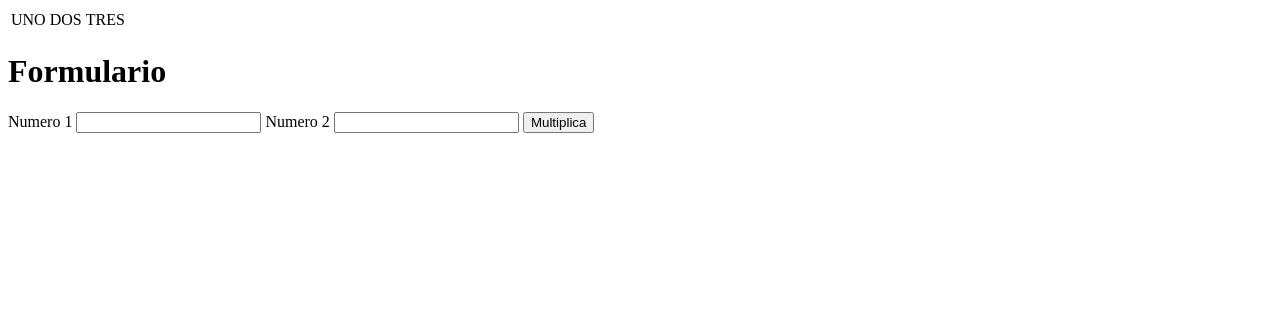
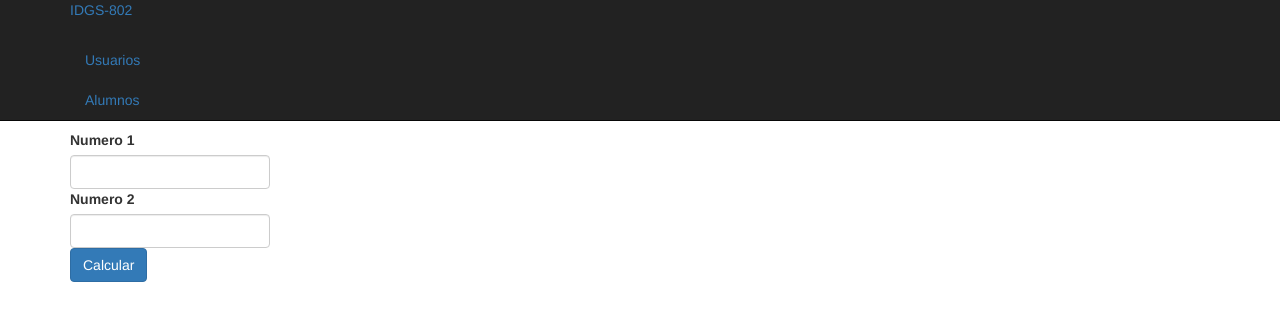
Before and after one commit to IDGS-802-21002103/IntroFlaskIDGS802, a Flask app: page /formulario1 in a window 1280 px wide. Shown: the top 321 px of the page. Run offline with Flask 3, Linux system fonts and the light colour scheme; some libraries are stand-ins or nearby versions.

Commit message:
FDGL 25/01/2024 Formularios con Clases

```diff
--- a/main.py
+++ b/main.py
@@ -81,6 +81,7 @@
         numero_2 = request.form.get("numero2")
         resultado = int(numero_1) * int(numero_2)
         return f"<h1>El resultado es: {resultado}</h1>"
+    return "Error"
 
 if __name__ == '__main__':
     app.run(debug=True)
--- a/templates/formulario_1.html
+++ b/templates/formulario_1.html
@@ -1,12 +1,28 @@
-{% extends "layout.html"%}
+{% extends "layout_2.html"%}
+{% block content %}
+<div class="d-flex flex-column justify-content-center align-items-center align-content-center">
 
-{% block content %}
-<h1>Formulario</h1>
-<form class="form" action="/resultado" method="POST">
-  <label class="label">Numero 1</label>
-  <input class="input" type="text" name="numero1">
-  <label>Numero 2</label>
-  <input type="text" name="numero2">
-  <input type="submit" value="Multiplica">
-</form>
+  <div class="">
+    <h1>Formulario</h1>
+  </div>
+  <div class="card p-4" style="width: 20rem;">
+    <form class="form" action="/resultado" method="POST">
+      <div class="mb-3">
+        <label class="form-label" for="inputNumero1">Numero 1</label>
+        <input class="form-control" type="text" name="numero1" id="inputNumer o1">
+      </div>
+      <div class="mb-3">
+        <label class="form-label" for="inputNumero2">Numero 2</label>
+        <input class="form-control" type="text" name="numero2" id="inputNumero2">
+      </div>
+      <div class="mb-3">
+        <button type="submit" class="btn btn-primary">Calcular</button>
+      </div>
+
+    </form>
+  </div>
+
+</div>
+
+
 {% endblock %}
--- a/templates/index.html
+++ b/templates/index.html
@@ -1,4 +1,4 @@
-{% extends "layout.html"%}
+{% extends "layout_2.html"%}
 {% block content %}
-<h1>Saludos desde indez</h1>
+<h1>Saludos desde index</h1>
 {% endblock %}
--- a/templates/layout.html
+++ b/templates/layout.html
@@ -5,19 +5,21 @@
   <meta charset="UTF-8">
   <meta name="viewport" content="width=device-width, initial-scale=1.0">
   <title>Document</title>
+  <link href="https://cdn.jsdelivr.net/npm/bootstrap@5.3.2/dist/css/bootstrap.min.css" rel="stylesheet"
+    integrity="sha384-T3c6CoIi6uLrA9TneNEoa7RxnatzjcDSCmG1MXxSR1GAsXEV/Dwwykc2MPK8M2HN" crossorigin="anonymous">
 </head>
 
 <body>
-  <table>
-    <tr>
-      <td>UNO</td>
-      <td>DOS</td>
-      <td>TRES</td>
-    </tr>
-  </table>
+  <div class="container-fluid">
 
-  {% block content %}
-  {% endblock %}
+
+    {% block content %}
+    {% endblock %}
+  </div>
+
+  <script src="https://cdn.jsdelivr.net/npm/bootstrap@5.3.2/dist/js/bootstrap.bundle.min.js"
+    integrity="sha384-C6RzsynM9kWDrMNeT87bh95OGNyZPhcTNXj1NW7RuBCsyN/o0jlpcV8Qyq46cDfL"
+    crossorigin="anonymous"></script>
 </body>
 
 </html>
--- /dev/null
+++ b/templates/layout_2.html
@@ -0,0 +1,58 @@
+<!DOCTYPE html>
+<html lang="en">
+
+<head>
+  <meta charset="UTF-8">
+  <meta name="viewport" content="width=device-width, initial-scale=1.0">
+  <title>Document</title>
+  <link rel="stylesheet" href="../static/bootstrap/css/bootstrap.min.css">
+  <style>
+    body {
+      padding-top: 60px;
+    }
+
+    .tr-head {
+      background-color: #dff0d8;
+    }
+  </style>
+  <link rel="stylesheet" href="../static/bootstrap/css/bootstrap-responsive.min.css">
+</head>
+
+<body>
+  <div class="navbar navbar-inverse navbar-fixed-top">
+    <div class="navbar-inner">
+      <div class="container">
+        <a class="brand">IDGS-802</a>
+
+        <ul class="nav">
+          <li class="active">
+            <a href="">
+              <i class="icon-home icon-white"></i>
+            </a>
+          </li>
+          <li>
+            <a href="">
+              <i class="icon-user icon-white"></i>
+              Usuarios
+            </a>
+          </li>
+          <li>
+            <a href="">
+              <i class="icon-user icon-white"></i>
+              Alumnos
+            </a>
+          </li>
+        </ul>
+      </div>
+    </div>
+
+  </div>
+  <div class="container">
+    {% block content %}
+
+    {% endblock %}
+  </div>
+  <script src="../static/bootstrap/js/bootstrap.min.js"></script>
+</body>
+
+</html>
```
Also changed, not shown: forms.py (added, +10 -0 lines), templates/alumnos.html (+4 -11 lines), templates/maestros.html (+4 -11 lines), templates/tabla.html (added, +19 -0 lines), 1 other file.
